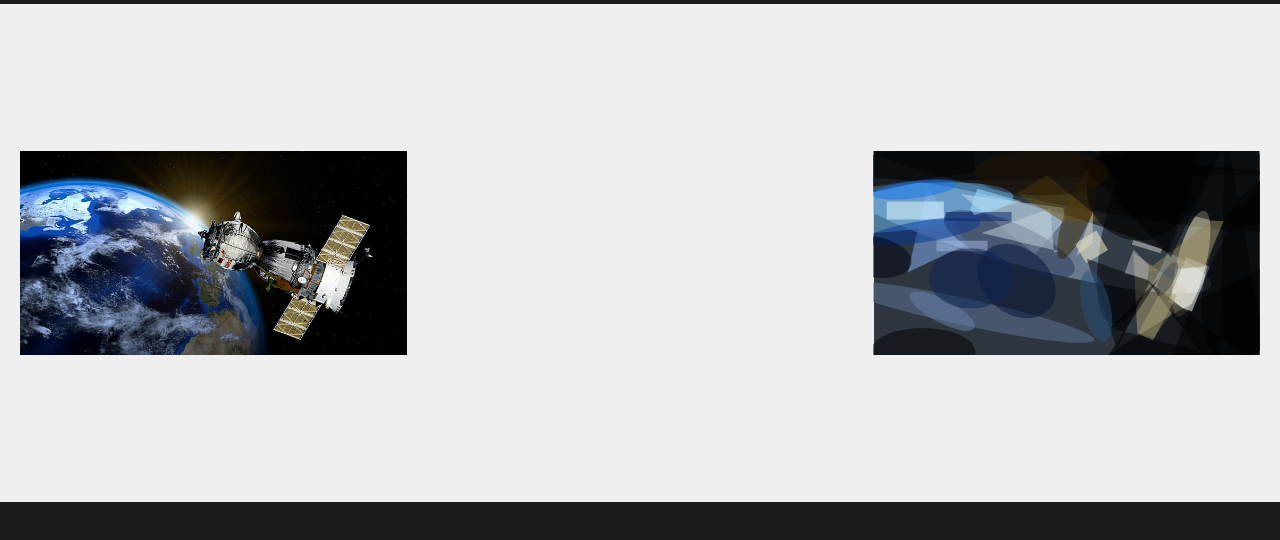
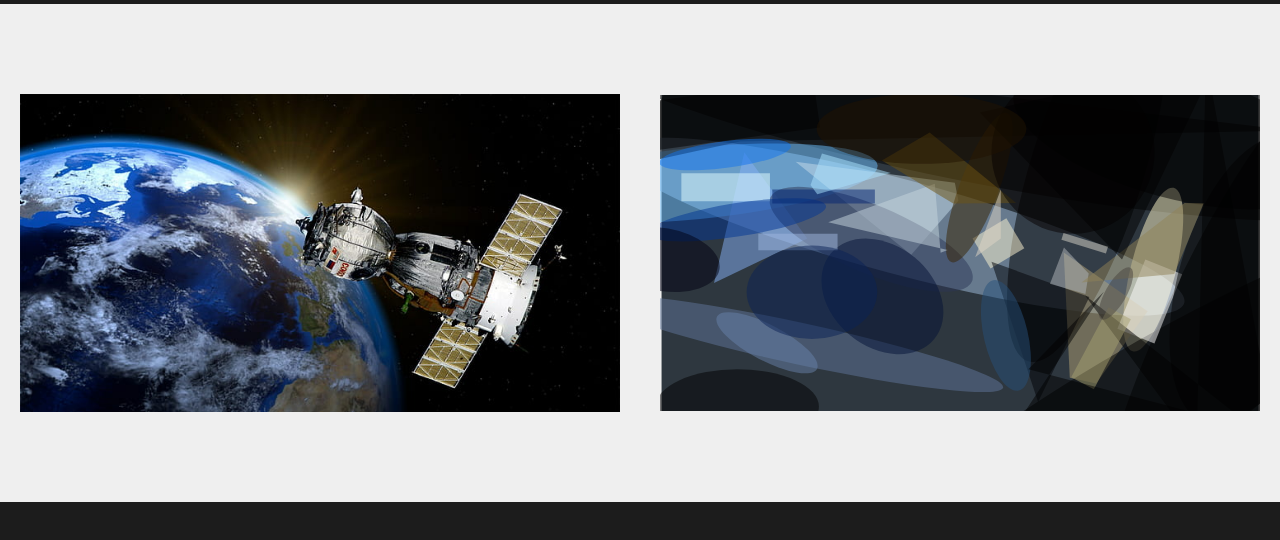
Before and after one commit to rossturk/sketchbeast, a plain HTML site: page public/index.html in a window 1280 px wide. Shown: the part 148-688 px from the top of the page. Drawn offline with nearby package versions, Linux system fonts and the light colour scheme.

Commit message:
roooooops

```diff
--- a/public/index.html
+++ b/public/index.html
@@ -52,9 +52,8 @@
         </div>
 
         <div id="workpane" class="row flex-grow-1 align-items-center justify-items-center overflow-auto">
-          <div class="col-4" id="input"><img alt="Before Image" src="images/before.jpg" /></div>
-          <div class="col-4" id="input"><canvas id="compute"></div>
-          <div class="col-4" id="output"><img alt="After Image" src="images/after.svg" /></div>
+          <div class="col-6" id="input"><img alt="Before Image" src="images/before.jpg" /></div>
+          <div class="col-6" id="output"><img alt="After Image" src="images/after.svg" /></div>
         </div>
 
         <div class="row flex-nowrap" id="thumbnails"></div>
```
